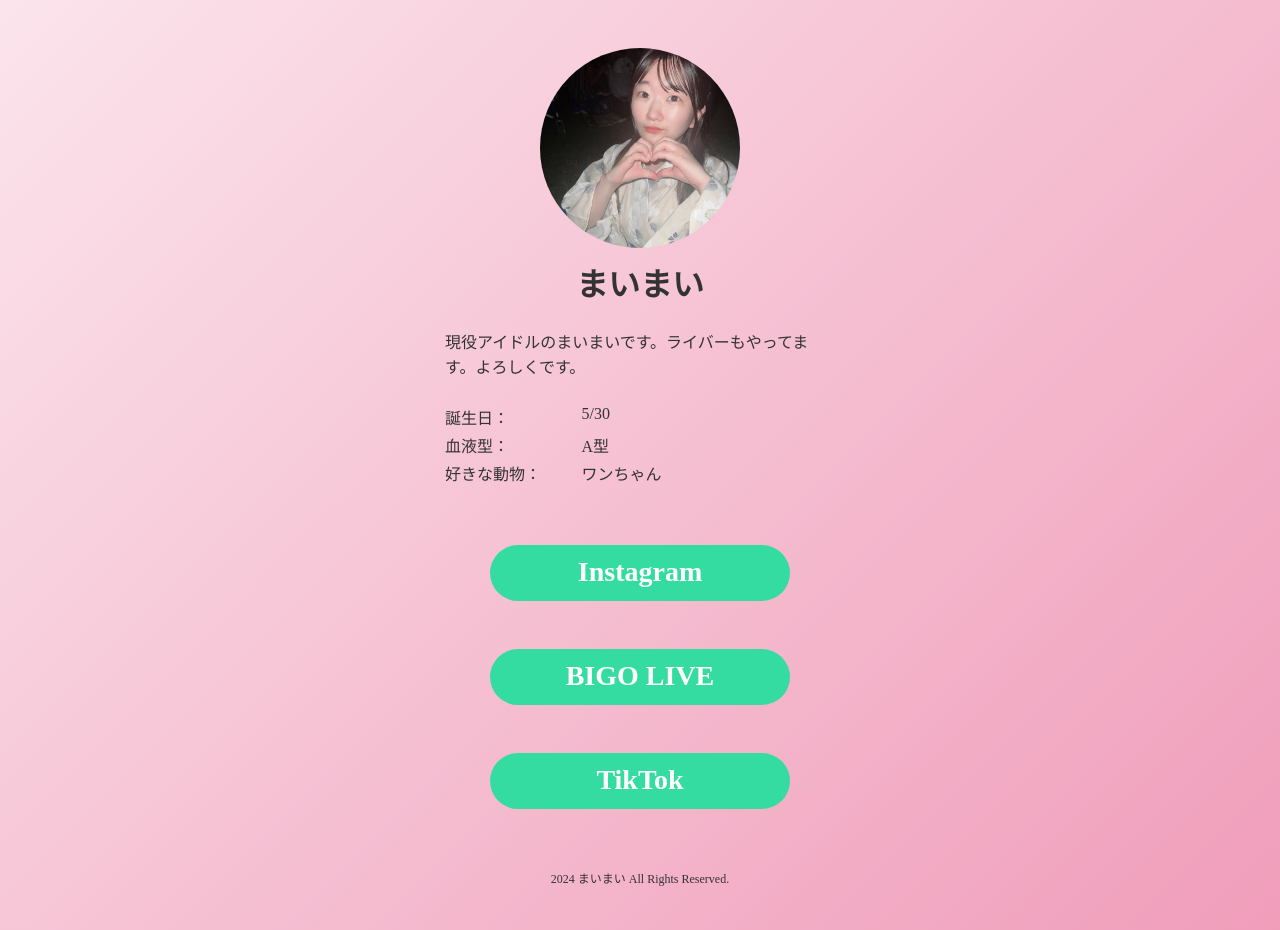
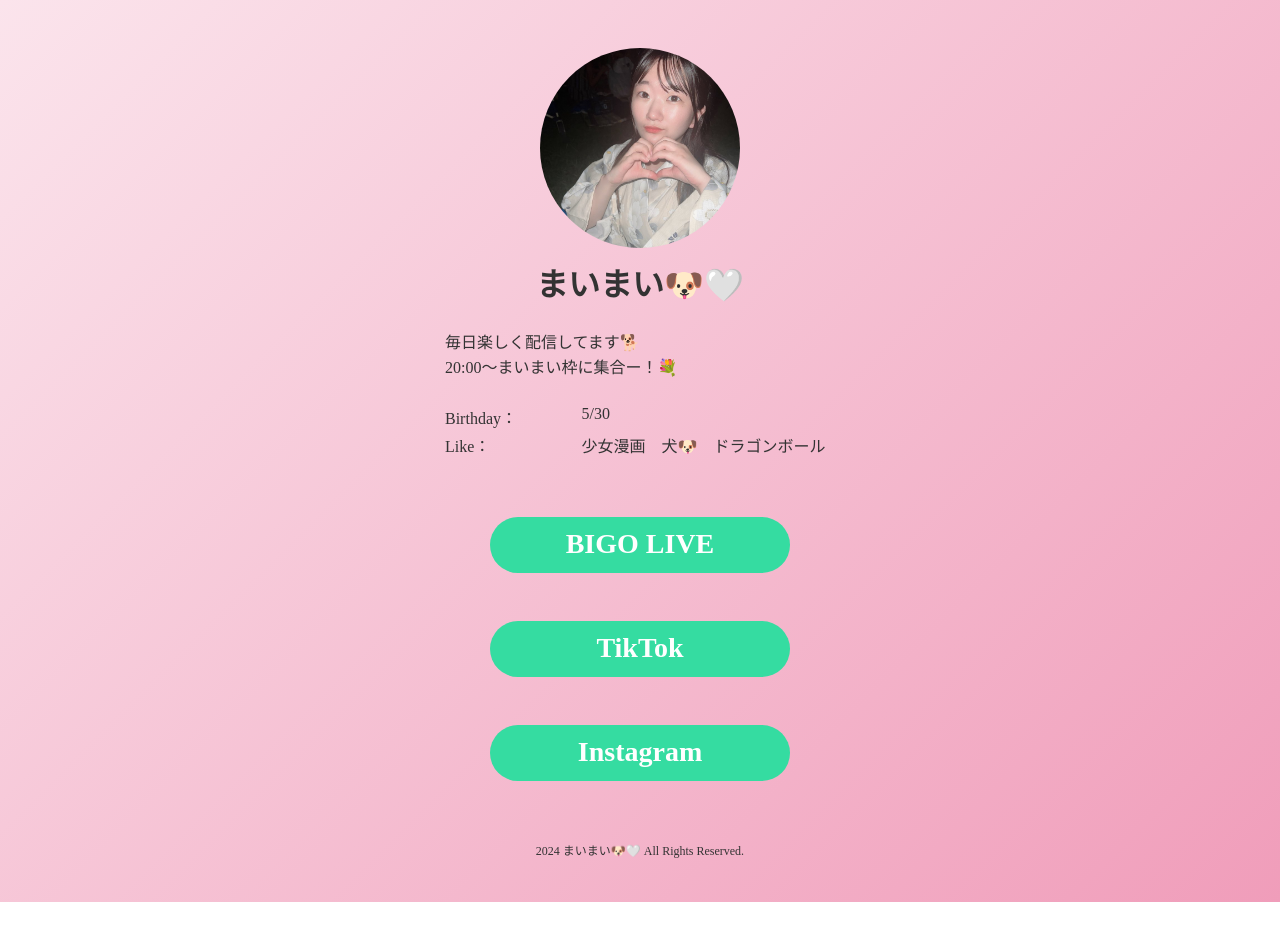
Before and after one commit to chikamiya/maimai_sns, an Astro site: page / in a window 1280 px wide. After the commit the page ends 902 px from the top, so only its background shows below. Built offline with nearby package versions, Linux system fonts and the light colour scheme; Astro itself is replaced by a stand-in of ours; a web font is replaced by a local one.

Commit message:
クライアントからの修正依頼

```diff
--- a/src/pages/index.astro
+++ b/src/pages/index.astro
@@ -1,5 +1,5 @@
 ---
-const userName = "まいまい";
+const userName = "まいまい🐶🤍";
 
 import { Image } from 'astro:assets'
 import profImage from "../assets/profile_img.jpg";
@@ -42,19 +42,17 @@ const MaruGo = "Zen Maru Gothic";
 		<div>
 			<p class="prof_img"><Image src={profImage} alt="まいまいのプロフィール画像" loading="eager" decoding="sync" /></p>
 			<h1>{userName}</h1>
-			<p>現役アイドルのまいまいです。ライバーもやってます。よろしくです。</p>
+			<p>毎日楽しく配信してます🐕<br>20:00〜まいまい枠に集合ー！💐</p>
 			<dl>
-				<dt>誕生日：</dt>
+				<dt>Birthday：</dt>
 				<dd>5/30</dd>
-				<dt>血液型：</dt>
-				<dd>A型</dd>
-				<dt>好きな動物：</dt>
-				<dd>ワンちゃん</dd>
+				<dt>Like：</dt>
+				<dd>少女漫画　犬🐶　ドラゴンボール</dd>
 			</dl>
 			<ul>
-				<li class="link_btn"><a href="https://www.instagram.com/inu_maimai/" target="_blank">Instagram</a></li>
 				<li class="link_btn"><a href="https://www.bigo.tv/user/mai5307" target="_blank">BIGO LIVE</a></li>
 				<li class="link_btn"><a href="https://www.tiktok.com/@myai_chan" target="_blank">TikTok</a></li>
+				<li class="link_btn"><a href="https://www.instagram.com/inu_maimai/" target="_blank">Instagram</a></li>
 			</ul>
 			<p class="small">2024 {userName} All Rights Reserved.</p>
 		</div>
```
